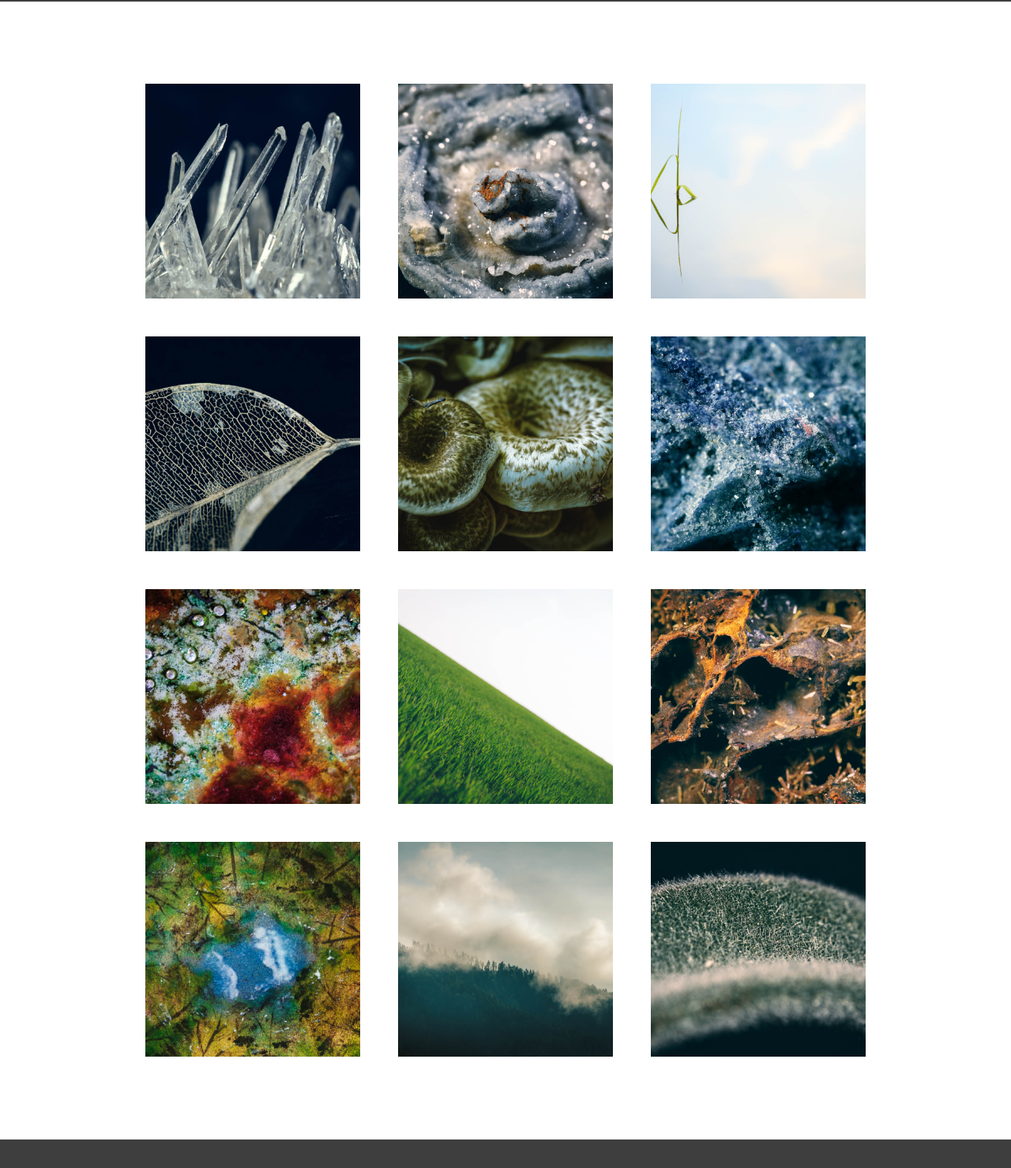
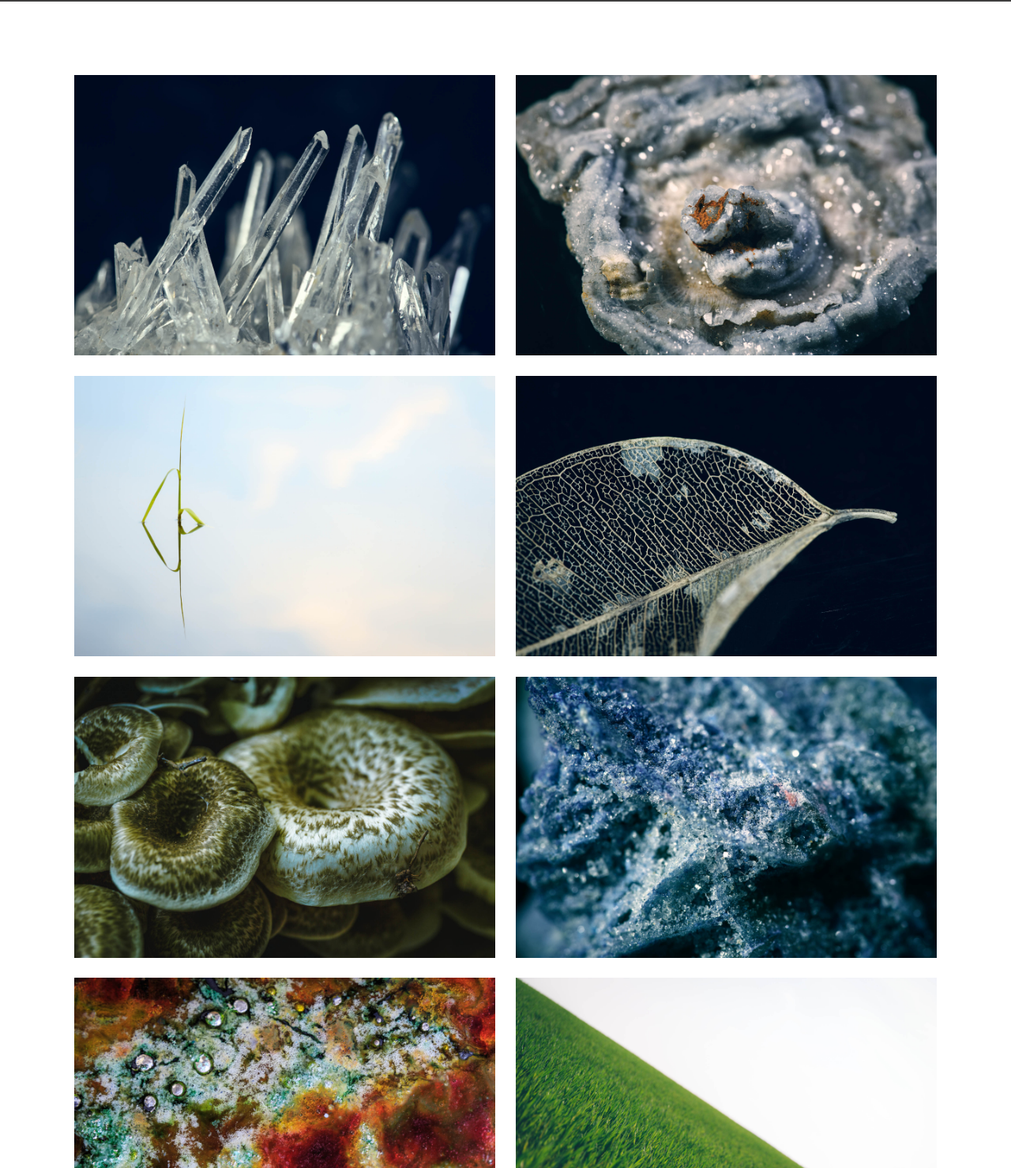
Before and after one commit to AlbertoParravicini/albertoparravicini.github.io, a plain HTML site: page pictures_2.html in a window 1280 px wide. Shown: the part 59-1538 px from the top of the page at 79% size. Drawn offline with nearby package versions, Linux system fonts and the light colour scheme.

Commit message:
added image zoom

```diff
--- a/css/pictures.css
+++ b/css/pictures.css
@@ -28,4 +28,6 @@
 .pictures-container {
     padding-top: 5em;
     padding-bottom: 3em;
+    padding-left: 4em;
+    padding-right: 4em;
 }
--- /dev/null
+++ b/css/pictures_2.css
@@ -0,0 +1,62 @@
+.image {
+    width: 100%;
+    max-width: 100%;
+    cursor: pointer;
+}
+
+.image:hover {
+    opacity: 0.7;
+}
+
+.image-col {
+    padding: 0.8em;
+}
+
+.pictures-container {
+    padding-top: 5em;
+    padding-bottom: 3em;
+    padding-left: 6em;
+    padding-right: 6em;
+}
+
+.modal {
+    display: none;
+    /* Hidden by default */
+    position: fixed;
+    /* Stay in place */
+    z-index: 1;
+    left: 0;
+    top: 0;
+    width: 100%;
+    /* Full width */
+    height: 100%;
+    /* Full height */
+    overflow: auto;
+    /* Enable scroll if needed */
+    background-color: rgb(0, 0, 0);
+    /* Fallback color */
+    background-color: rgba(0, 0, 0, 0.95);
+    /* Black w/ opacity */
+}
+
+.modal-img-content {
+    margin: auto;
+    display: flex;
+    height: 90%;
+    width: auto;
+}
+
+.close {
+    position: absolute;
+    top: 15px;
+    right: 35px;
+    color: #f1f1f1;
+    font-size: 40px;
+    font-weight: bold;
+}
+
+.close:hover, .close:focus {
+    color: #bbb;
+    text-decoration: none;
+    cursor: pointer;
+}
--- /dev/null
+++ b/js/modal.js
@@ -0,0 +1,24 @@
+// Get the modal
+var modal = document.getElementById("modal-img-container");
+
+// Get the image and insert it inside the modal
+var img = document.getElementsByClassName("image-zoomable");
+var modalImg = document.getElementById("modal-img");
+for (let i = 0; i < img.length; i++) {
+  img[i].onclick = function(){
+    modal.style.display = "flex";
+    modal.style.justifyContent = "center";
+    modal.style.alignItems = "center";
+    modalImg.src = this.src;
+  }
+}
+
+// Get the <span> element that closes the modal
+var span = document.getElementsByClassName("close")[0];
+
+// When the user clicks on <span> (x), close the modal
+span.onclick = function() {
+  modal.style.display = "none";
+  modal.style.justifyContent = "";
+  modal.style.alignItems = "";
+}
--- a/pictures.html
+++ b/pictures_2.html
@@ -15,7 +15,7 @@
 	<link href="https://fonts.googleapis.com/css?family=Playfair+Display:700,900" rel="stylesheet">
 	<!-- Load CSS -->
 	<link rel="stylesheet" type="text/css" href="./css/stylesheet.css" />
-	<link rel="stylesheet" type="text/css" href="./css/pictures.css" />
+	<link rel="stylesheet" type="text/css" href="./css/pictures_2.css" />
 	<!-- Fontawesome icons -->
 	<script src="https://kit.fontawesome.com/05e0ed1a1e.js" crossorigin="anonymous"></script>
 </head>
@@ -51,102 +51,68 @@
 	<div class="container-fluid container-margin pictures-container">
 		<!-- ROW 1 -->
 		<div class="row justify-content-center image-row">
-			<div class="col-10 col-md-3 col-xl-3 image-col">
-				<div class="image-container">
-					<div class="image-fill">
-						<img class="image" src="resources/img/pictures/F62A3668-2.jpg" alt="img">
+			<div class="col-10 col-md-6 col-xl-6 image-col">
+				<img class="image image-zoomable" src="resources/img/pictures/F62A3668-2.jpg" alt="img">
 			</div>
-				</div>
-			</div>
-			<div class="col-10 col-md-3 col-xl-3 image-col">
-				<div class="image-container">
-					<div class="image-fill">
-						<img class="image" src="resources/img/pictures/F62A3691-2.jpg" alt="img">
-					</div>
-				</div>
-
-			</div>
-			<div class="col-10 col-md-3 col-xl-3 image-col">
-				<div class="image-container">
-					<div class="image-fill">
-						<img class="image" src="resources/img/pictures/IMG_0024-2.jpg" alt="img">
-					</div>
-				</div>
+			<div class="col-10 col-md-6 col-xl-6 image-col">
+				<img class="image image-zoomable" src="resources/img/pictures/F62A3691-2.jpg" alt="img">
 			</div>
 		</div>
 		<!-- ROW 2 -->
 		<div class="row justify-content-center image-row">
-			<div class="col-10 col-md-3 col-xl-3 image-col">
-				<div class="image-container">
-					<div class="image-fill">
-						<img class="image" src="resources/img/pictures/F62A3701-2.jpg" alt="img">
+			<div class="col-10 col-md-6 col-xl-6 image-col">
+				<img class="image image-zoomable" src="resources/img/pictures/IMG_0024-2.jpg" alt="img">
 			</div>
-				</div>
-			</div>
-			<div class="col-10 col-md-3 col-xl-3 image-col">
-				<div class="image-container">
-					<div class="image-fill">
-						<img class="image" src="resources/img/pictures/F62A6903-2.jpg" alt="img">
-					</div>
-				</div>
-			</div>
-			<div class="col-10 col-md-3 col-xl-3 image-col">
-				<div class="image-container">
-					<div class="image-fill">
-						<img class="image" src="resources/img/pictures/F62A3684-2.jpg" alt="img">
-					</div>
-				</div>
+			<div class="col-10 col-md-6 col-xl-6 image-col">
+				<img class="image image-zoomable" src="resources/img/pictures/F62A3701-2.jpg" alt="img">
 			</div>
 		</div>
 		<!-- ROW 3 -->
 		<div class="row justify-content-center image-row">
-			<div class="col-10 col-md-3 col-xl-3 image-col">
-				<div class="image-container">
-					<div class="image-fill">
-						<img class="image" src="resources/img/pictures/F62A2211-2.jpg" alt="img">
+			<div class="col-10 col-md-6 col-xl-6 image-col">
+				<img class="image image-zoomable" src="resources/img/pictures/F62A6903-2.jpg" alt="img">
 			</div>
-				</div>
-			</div>
-			<div class="col-10 col-md-3 col-xl-3 image-col">
-				<div class="image-container">
-					<div class="image-fill">
-						<img class="image" src="resources/img/pictures/F62A3141-2.jpg" alt="img">
-					</div>
-				</div>
-			</div>
-			<div class="col-10 col-md-3 col-xl-3 image-col">
-				<div class="image-container">
-					<div class="image-fill">
-						<img class="image" src="resources/img/pictures/F62A3660-2.jpg" alt="img">
-					</div>
-				</div>
+			<div class="col-10 col-md-6 col-xl-6 image-col">
+				<img class="image image-zoomable" src="resources/img/pictures/F62A3684-2.jpg" alt="img">
 			</div>
 		</div>
 		<!-- ROW 4 -->
 		<div class="row justify-content-center image-row">
-			<div class="col-10 col-md-3 col-xl-3 image-col">
-				<div class="image-container">
-					<div class="image-fill">
-						<img class="image" src="resources/img/pictures/IMG_4404-2.jpg" alt="img">
+			<div class="col-10 col-md-6 col-xl-6 image-col">
+				<img class="image image-zoomable" src="resources/img/pictures/F62A2211-2.jpg" alt="img">
+			</div>
+			<div class="col-10 col-md-6 col-xl-6 image-col">
+				<img class="image image-zoomable" src="resources/img/pictures/F62A3141-2.jpg" alt="img">
 			</div>
 		</div>
+
+		<!-- ROW 5 -->
+		<div class="row justify-content-center image-row">
+			<div class="col-10 col-md-6 col-xl-6 image-col">
+				<img class="image image-zoomable" src="resources/img/pictures/F62A3660-2.jpg" alt="img">
 			</div>
-			<div class="col-10 col-md-3 col-xl-3 image-col">
-				<div class="image-container">
-					<div class="image-fill">
-						<img class="image" src="resources/img/pictures/IMG_4700-2.jpg" alt="img">
+			<div class="col-10 col-md-6 col-xl-6 image-col">
+				<img class="image image-zoomable" src="resources/img/pictures/IMG_4404-2.jpg" alt="img">
 			</div>
 		</div>
+		<!-- ROW 6 -->
+		<div class="row justify-content-center image-row">
+			<div class="col-10 col-md-6 col-xl-6 image-col">
+				<img class="image image-zoomable" src="resources/img/pictures/IMG_4700-2.jpg" alt="img">
 			</div>
-			<div class="col-10 col-md-3 col-xl-3 image-col">
-				<div class="image-container">
-					<div class="image-fill">
-						<img class="image" src="resources/img/pictures/IMG_0859-2.jpg" alt="img">
+			<div class="col-10 col-md-6 col-xl-6 image-col">
+				<img class="image image-zoomable" src="resources/img/pictures/IMG_0859-2.jpg" alt="img">
 			</div>
 		</div>
+
+			<!-- MODAL, IMAGE ZOOM -->
+		<div id="modal-img-container" class="modal">
+			<span class="close">&times;</span>
+			<img class="modal-img-content" id="modal-img">
 		</div>
 	</div>
-	</div>
+
+
 
 	<!-- FOOTER -->
 	<footer>
@@ -195,6 +161,8 @@
 	</footer>
 	<!-- END OF FOOTER -->
 
+	<!-- Zoom image script -->
+	<script type="text/javascript" src="js/modal.js"></script>
 	<!-- Scripts required by Bootstrap -->
 	<script src="https://code.jquery.com/jquery-3.3.1.slim.min.js"
 		integrity="sha384-q8i/X+965DzO0rT7abK41JStQIAqVgRVzpbzo5smXKp4YfRvH+8abtTE1Pi6jizo"
```
Also changed, not shown: index.html (+1 -1 lines), todo.txt (added). Lines whose indentation alone changed are shown as unchanged.
